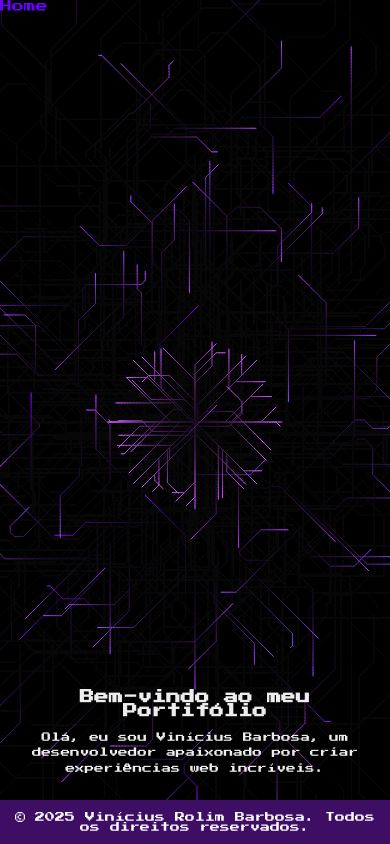
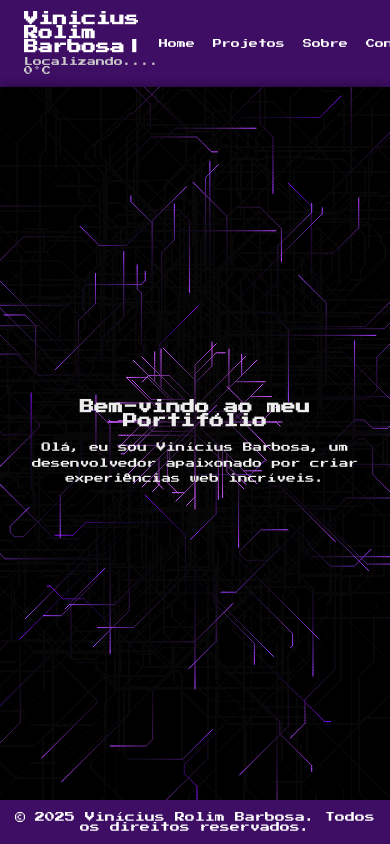
Before and after one commit to Viniirb/portifolio, a Next.js app: page / in a window 390 px wide. Built offline with nearby package versions, Linux system fonts and the light colour scheme; no server answers.

Commit message:
Aplicada remoção de navegação. e retornando o código ao estado anterior

```diff
--- a/package.json
+++ b/package.json
@@ -12,8 +12,7 @@
     "animate.css": "^4.1.1",
     "next": "15.4.4",
     "react": "19.1.0",
-    "react-dom": "19.1.0",
-    "swiper": "^11.2.10"
+    "react-dom": "19.1.0"
   },
   "devDependencies": {
     "@eslint/eslintrc": "^3",
--- a/src/app/layout.tsx
+++ b/src/app/layout.tsx
@@ -1,8 +1,8 @@
 import type { Metadata } from "next";
 import "./globals.css";
 import 'animate.css/animate.min.css';
-import NavigationWrapper from "@/components/NavigationWrapper/NavigationWrapper";
 import Footer from "@/components/Footer/Footer";
+import Header from "@/components/Header/Header";
 
 export const metadata: Metadata = {
   title: "Vinicius Rolim Barbosa - Portifólio",
@@ -20,7 +20,7 @@ export default function RootLayout({
         <link href="https://fonts.googleapis.com/css2?family=Press+Start+2P&display=swap" rel="stylesheet" />
       </head>
       <body suppressHydrationWarning>
-        <NavigationWrapper />
+        <Header />
         {children}
         <Footer />
       </body>
--- a/src/components/MobileNavigation/MobileNavigation.tsx
+++ /dev/null
@@ -1,26 +0,0 @@
-import { Swiper, SwiperSlide } from "swiper/react";
-import "swiper/css";
-import Link from "next/link";
-
-export default function MobileNavigation() {
-  return (
-    <Swiper
-      spaceBetween={0}
-      slidesPerView={1}
-      style={{ width: "100vw", height: "100vh" }}
-    >
-      <SwiperSlide style={{ width: "100vw", height: "100vh" }}>
-        <Link href="/">Home</Link>
-      </SwiperSlide>
-      <SwiperSlide style={{ width: "100vw", height: "100vh" }}>
-        <Link href="/projetos">Projetos</Link>
-      </SwiperSlide>
-      <SwiperSlide style={{ width: "100vw", height: "100vh" }}>
-        <Link href="/sobre">Sobre</Link>
-      </SwiperSlide>
-      <SwiperSlide style={{ width: "100vw", height: "100vh" }}>
-        <Link href="/contato">Contato</Link>
-      </SwiperSlide>
-    </Swiper>
-  );
-}
--- a/src/components/NavigationWrapper/NavigationWrapper.tsx
+++ /dev/null
@@ -1,20 +0,0 @@
-"use client";
-
-import { useState, useEffect } from "react";
-import Header from "@/components/Header/Header";
-import MobileNavigation from "@/components/MobileNavigation/MobileNavigation";
-
-export default function NavigationWrapper() {
-  const [isMobile, setIsMobile] = useState(false);
-
-  useEffect(() => {
-    function handleResize() {
-      setIsMobile(window.innerWidth <= 768);
-    }
-    handleResize();
-    window.addEventListener("resize", handleResize);
-    return () => window.removeEventListener("resize", handleResize);
-  }, []);
-
-  return isMobile ? <MobileNavigation /> : <Header />;
-}
```
Also changed, not shown: 1 other file (tests, documents, lock files or other folders).
